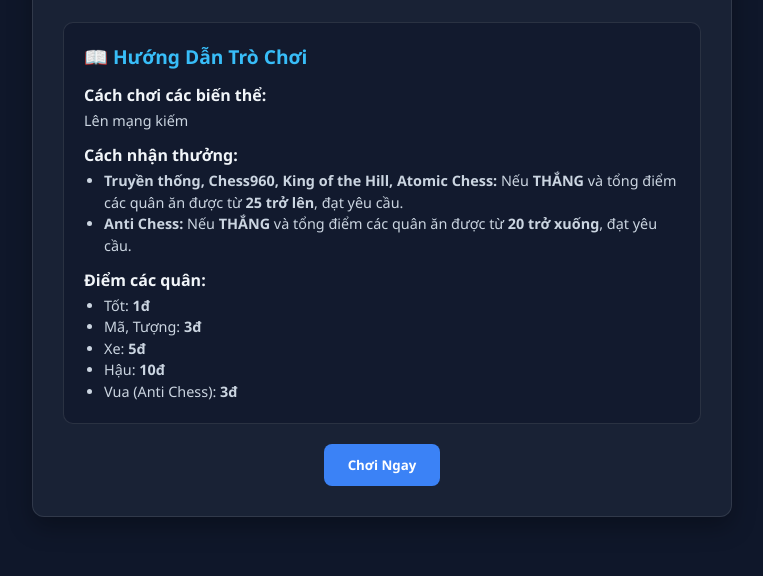
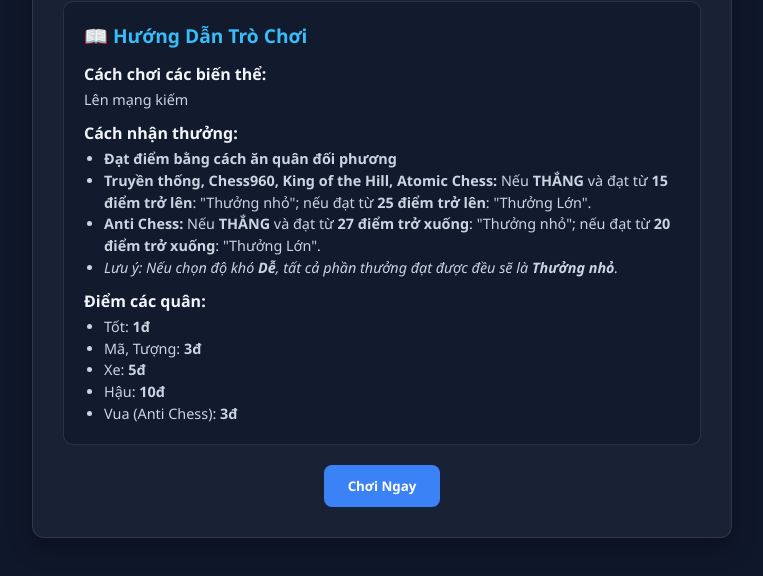
Before and after one commit to Gotetsu-131/chessofchaosbeta, a plain HTML site: page index.html in a window 1280 px wide. Shown: the part 202-778 px from the top of the page, without its empty margins (258-1021 px from the left). Drawn offline with Linux system fonts and the light colour scheme.

Commit message:
Revise game instructions and scoring details
Updated game instructions and scoring criteria.

```diff
--- a/index.html
+++ b/index.html
@@ -27,8 +27,10 @@
                         <div class="instruction-title">Cách nhận thưởng:</div>
                         <div class="instruction-content">
                             <ul>
-                                <li><strong>Truyền thống, Chess960, King of the Hill, Atomic Chess:</strong> Nếu <strong>THẮNG</strong> và tổng điểm các quân ăn được từ <strong>25 trở lên</strong>, đạt yêu cầu.</li>
-                                <li><strong>Anti Chess:</strong> Nếu <strong>THẮNG</strong> và tổng điểm các quân ăn được từ <strong>20 trở xuống</strong>, đạt yêu cầu.</li>
+                                <li><strong>Đạt điểm bằng cách ăn quân đối phương</strong></li>
+                                <li><strong>Truyền thống, Chess960, King of the Hill, Atomic Chess:</strong> Nếu <strong>THẮNG</strong> và đạt từ <strong>15 điểm trở lên</strong>: "Thưởng nhỏ"; nếu đạt từ <strong>25 điểm trở lên</strong>: "Thưởng Lớn".</li>
+                                <li><strong>Anti Chess:</strong> Nếu <strong>THẮNG</strong> và đạt từ <strong>27 điểm trở xuống</strong>: "Thưởng nhỏ"; nếu đạt từ <strong>20 điểm trở xuống</strong>: "Thưởng Lớn".</li>
+                                <li><em>Lưu ý: Nếu chọn độ khó <strong>Dễ</strong>, tất cả phần thưởng đạt được đều sẽ là <strong>Thưởng nhỏ</strong>.</em></li>
                             </ul>
                         </div>
                     </div>
```
